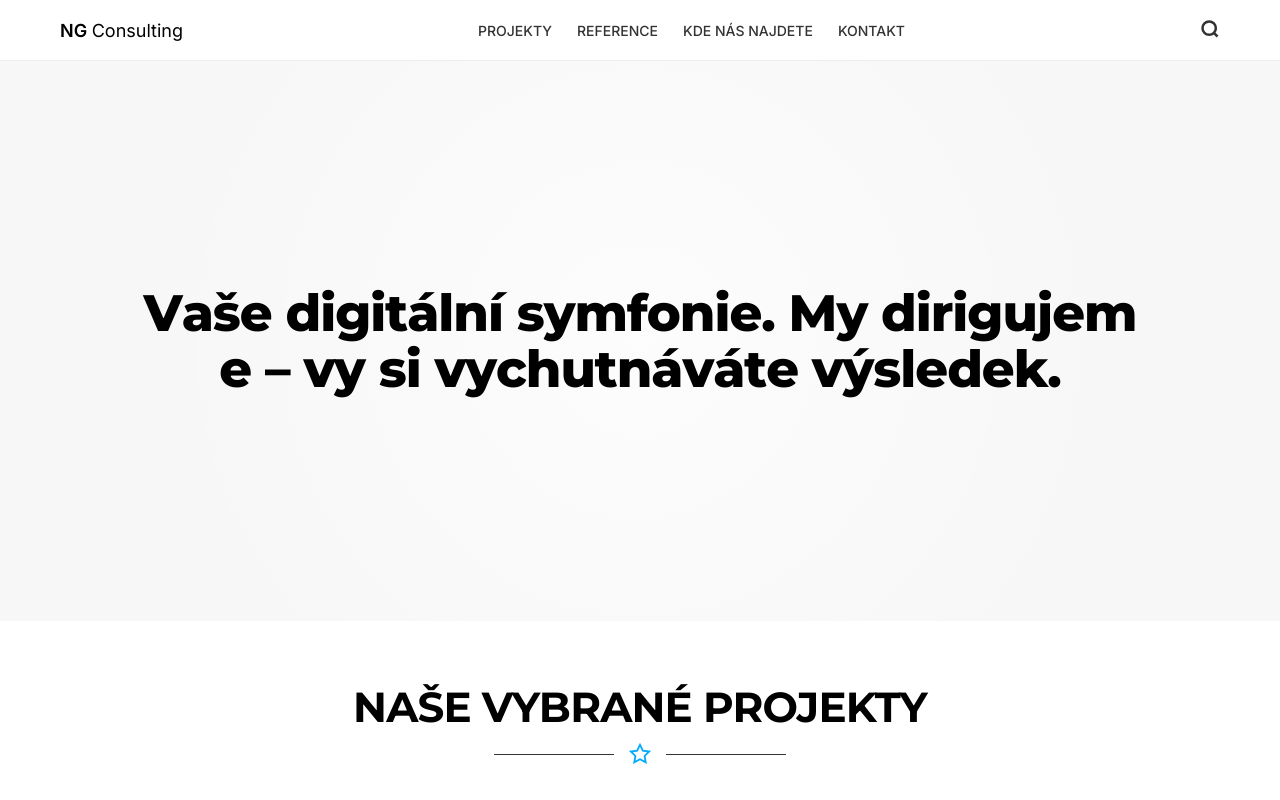
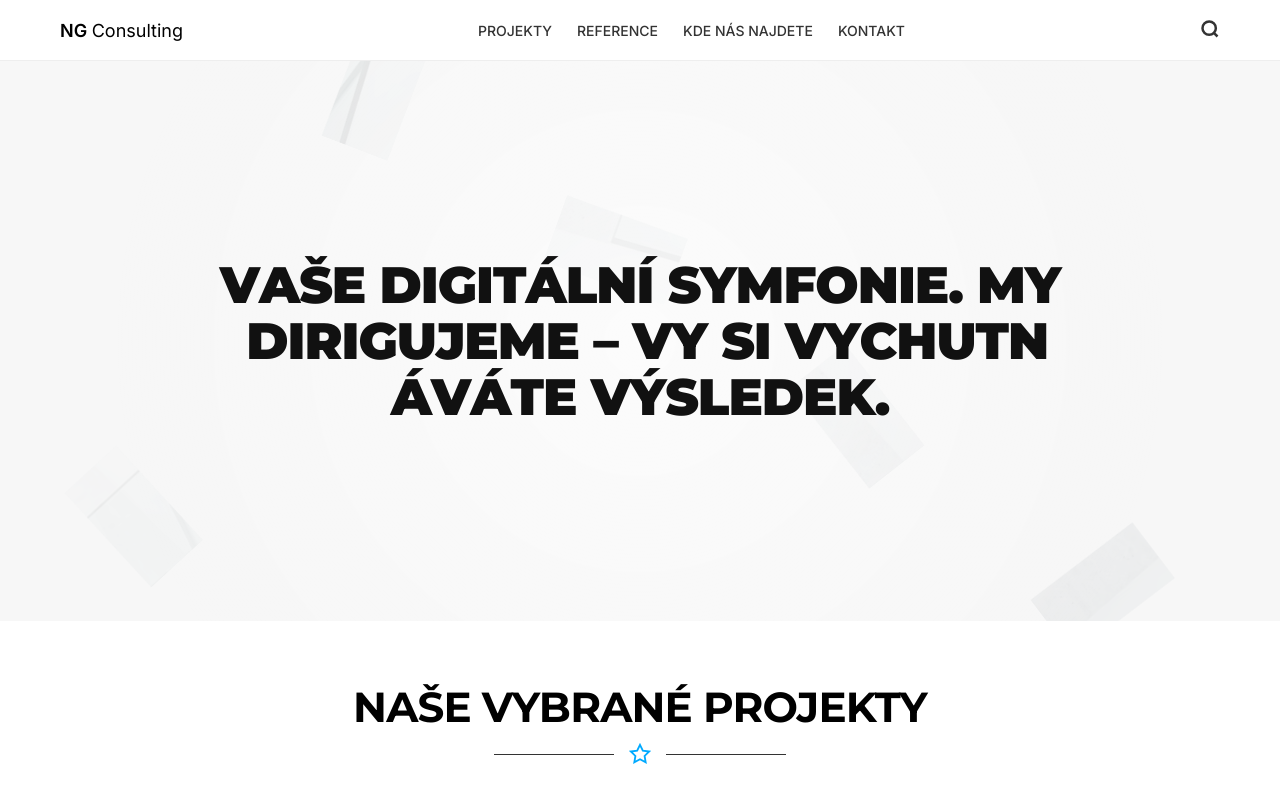
Before and after one commit to ljresetl/ng-hub, a Next.js app: page / in a window 1280 px wide. Shown: the top 800 px of the page. Built offline with nearby package versions, Linux system fonts and the light colour scheme.

Commit message:
Update Foto.module.scss

```diff
--- a/src/components/Foto/Foto.module.scss
+++ b/src/components/Foto/Foto.module.scss
@@ -1,9 +1,11 @@
 // Foto.module.scss
+
 .hero {
   padding: 0;
   background-color: #fff;
   overflow: hidden;
   width: 100%;
+  position: relative;
 }
 
 .container {
@@ -18,18 +20,37 @@
 .houseCanvas {
   position: relative;
   width: 100%;
-  aspect-ratio: 16 / 7;
+  aspect-ratio: 16 / 7; // Твій оригінальний формат для десктопа
   display: flex;
   flex-wrap: wrap;
   background-color: rgba(0, 0, 0, 0.03);
   box-shadow: 0 10px 30px rgba(0, 0, 0, 0.05);
+  overflow: hidden;
+}
+
+// Контейнер для групи цеглинок (потрібен для AnimatePresence)
+.bricksWrapper {
+  position: absolute;
+  top: 0;
+  left: 0;
+  width: 100%;
+  height: 100%;
+  display: flex;
+  flex-wrap: wrap;
+  z-index: 2;
 }
 
 .brick {
-  // bricks styles stay the same
+  position: relative;
+  background-repeat: no-repeat;
+  will-change: transform, opacity;
+  // Маленький хак для прибирання мікро-швів між кубиками
+  outline: 1px solid transparent;
+  backface-visibility: hidden;
+  z-index: 1;
 }
 
-// НОВЕ: Стилі для накладання тексту
+// Стилі для накладання тексту
 .textOverlay {
   position: absolute;
   top: 0;
@@ -37,40 +58,56 @@
   width: 100%;
   height: 100%;
   display: flex;
-  justify-content: center; // Центруємо по горизонталі
-  align-items: center; // Центруємо по вертикалі
-  z-index: 5; // Текст поверх цеглинок
+  justify-content: center;
+  align-items: center;
+  z-index: 10; // Текст має бути вище за всі кубики
+  pointer-events: none; // Щоб текст не заважав клікати по сайту
 
-  // Легке затемнення фону, щоб текст краще читали (optional)
+  // М'який градієнт для читабельності
   background: radial-gradient(
     circle,
-    rgba(255, 255, 255, 0.7) 0%,
-    rgba(255, 255, 255, 0) 70%
+    rgba(255, 255, 255, 0.6) 0%,
+    rgba(255, 255, 255, 0) 75%
   );
 }
 
-// НОВЕ: Стиль самого заголовка
+// Стиль самого заголовка
 .heroText {
-  font-size: clamp(24px, 4vw, 54px); // Адаптивний розмір
-  font-weight: 800;
+  font-size: clamp(22px, 4vw, 54px); // Адаптивний розмір тексту
+  font-weight: 900;
   text-align: center;
-  color: #000; // Чорний текст для білої тематики
+  color: #111;
   line-height: 1.1;
-  max-width: 80%; // Щоб текст не розповзався на весь екран
-  font-family:
-    "Montserrat", sans-serif; // Використовуйте ваш корпоративний шрифт
+  max-width: 850px; // Обмежуємо ширину для зручності читання
+  width: 90%;
+  font-family: var(--heading-font, "Montserrat", sans-serif);
+  text-transform: uppercase; // Робимо акцентним як у симфонії
+  letter-spacing: -0.02em;
+}
 
-  span {
-    // Властивості для motion.span (already defined in TextAnimation.tsx style prop)
+// Адаптивність
+@media (max-width: 1024px) {
+  .houseCanvas {
+    aspect-ratio: 16 / 9; // Трохи вищий для планшетів
   }
 }
 
 @media (max-width: 768px) {
   .houseCanvas {
-    aspect-ratio: 16 / 10;
+    aspect-ratio: 1 / 1; // Квадратний або високий формат для мобільних (LCP краще проходить)
+    min-height: 450px;
   }
+
   .heroText {
-    max-width: 95%; // Більше ширини на мобільних
+    max-width: 95%;
     line-height: 1.2;
+    font-size: clamp(20px, 6vw, 28px);
   }
 }
+
+// Додатковий фікс для браузерів Safari (щоб не було "зубців" на анімації)
+@supports (-webkit-hyphens:none) {
+  .brick {
+    -webkit-transform: translate3d(0,0,0);
+  }
+}
```
